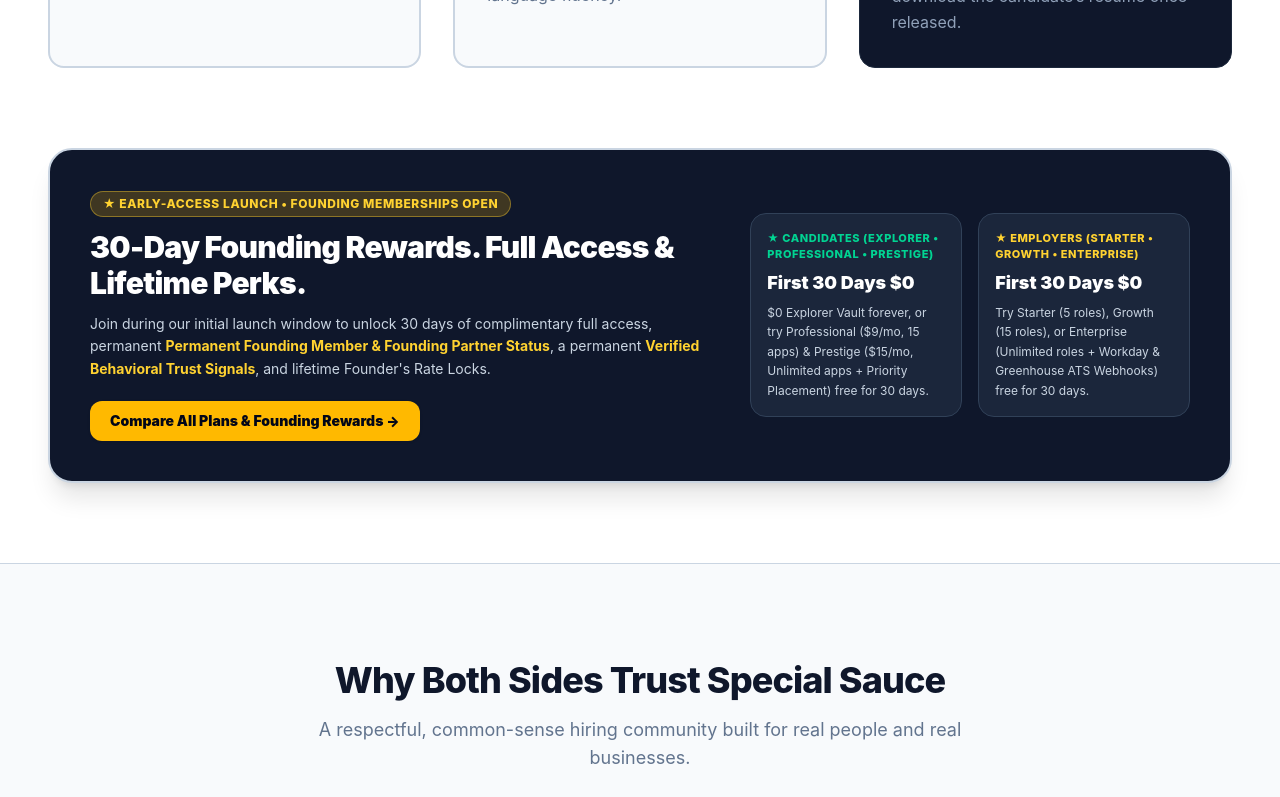
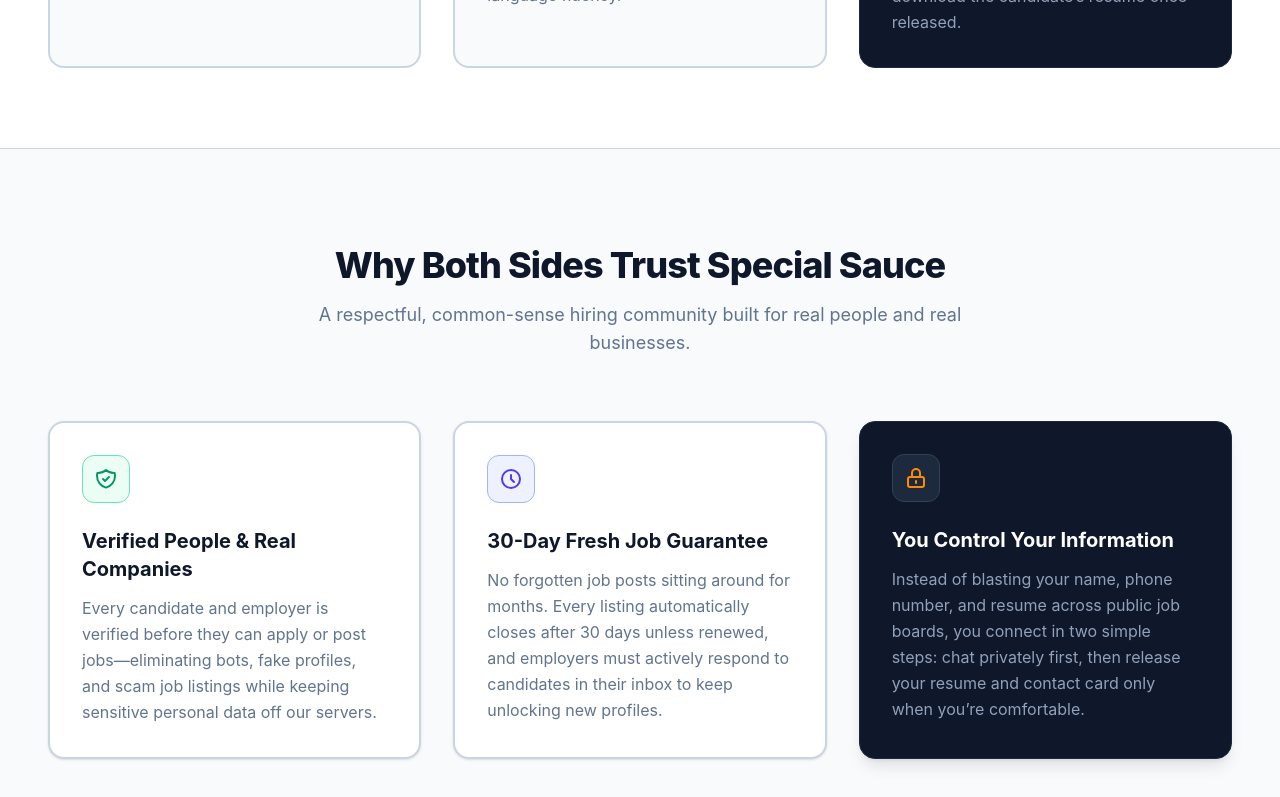
Before and after one commit to SpecialSauceIO/secure-job-board, a Next.js app: page / in a window 1280 px wide. Shown: the part 1950-2747 px from the top of the page. Built offline with nearby package versions, Linux system fonts and the light colour scheme.

Commit message:
Remove redundant Founding Rewards banner from landing page

```diff
--- a/src/app/page.tsx
+++ b/src/app/page.tsx
@@ -536,65 +536,6 @@ export default function LandingPage() {
             </div>
           </div>
 
-          {/* FOUNDING MEMBER & FOUNDING PARTNER LAUNCH REWARDS BANNER */}
-          <div className="mt-20 rounded-3xl bg-slate-900 text-white p-8 sm:p-10 border-2 border-slate-300 shadow-xl relative overflow-hidden">
-            <div className="absolute inset-0 opacity-15 bg-[radial-gradient(ellipse_at_top_right,_var(--tw-gradient-stops))] from-amber-400 via-indigo-900 to-slate-900 pointer-events-none" />
-            <div className="relative z-10 grid grid-cols-1 lg:grid-cols-12 gap-8 items-center">
-              <div className="lg:col-span-7 space-y-3">
-                <div className="inline-flex items-center gap-2 px-3 py-1 rounded-full bg-amber-400/20 border border-amber-300/40 text-amber-300 text-xs font-extrabold uppercase tracking-wider">
-                  ★ Early-Access Launch • Founding Memberships Open
-                </div>
-                <h3 className="text-2xl sm:text-3xl font-black tracking-tight">
-                  30-Day Founding Rewards. Full Access &amp; Lifetime Perks.
-                </h3>
-                <p className="text-sm text-slate-300 leading-relaxed">
-                  Join during our initial launch window to unlock 30 days of complimentary full access, permanent{' '}
-                  <strong className="text-amber-300">
-                    Permanent Founding Member &amp; Founding Partner Status
-                  </strong>
-                  , a permanent{' '}
-                  <strong className="text-amber-300">
-                    Verified Behavioral Trust Signals
-                  </strong>
-                  , and lifetime Founder&apos;s Rate Locks.
-                </p>
-                <div className="pt-2">
-                  <Link
-                    href="/pricing"
-                    className="inline-flex items-center gap-2 px-5 py-2.5 rounded-xl bg-amber-400 hover:bg-amber-300 text-slate-950 text-xs sm:text-sm font-black transition-colors shadow-sm"
-                  >
-                    Compare All Plans &amp; Founding Rewards →
-                  </Link>
-                </div>
-              </div>
-
-              <div className="lg:col-span-5 grid grid-cols-1 sm:grid-cols-2 gap-4">
-                <div className="bg-slate-800/90 border border-slate-700 rounded-2xl p-4 space-y-1.5">
-                  <span className="text-[11px] font-extrabold uppercase tracking-wider text-emerald-400 block">
-                    ★ Candidates (Explorer • Professional • Prestige)
-                  </span>
-                  <div className="text-lg font-black text-white">
-                    First 30 Days $0
-                  </div>
-                  <p className="text-xs text-slate-300 leading-relaxed">
-                    $0 Explorer Vault forever, or try Professional ($9/mo, 15 apps) &amp; Prestige ($15/mo, Unlimited apps + Priority Placement) free for 30 days.
-                  </p>
-                </div>
-
-                <div className="bg-slate-800/90 border border-slate-700 rounded-2xl p-4 space-y-1.5">
-                  <span className="text-[11px] font-extrabold uppercase tracking-wider text-amber-300 block">
-                    ★ Employers (Starter • Growth • Enterprise)
-                  </span>
-                  <div className="text-lg font-black text-white">
-                    First 30 Days $0
-                  </div>
-                  <p className="text-xs text-slate-300 leading-relaxed">
-                    Try Starter (5 roles), Growth (15 roles), or Enterprise (Unlimited roles + Workday &amp; Greenhouse ATS Webhooks) free for 30 days.
-                  </p>
-                </div>
-              </div>
-            </div>
-          </div>
         </div>
       </section>
 
```
